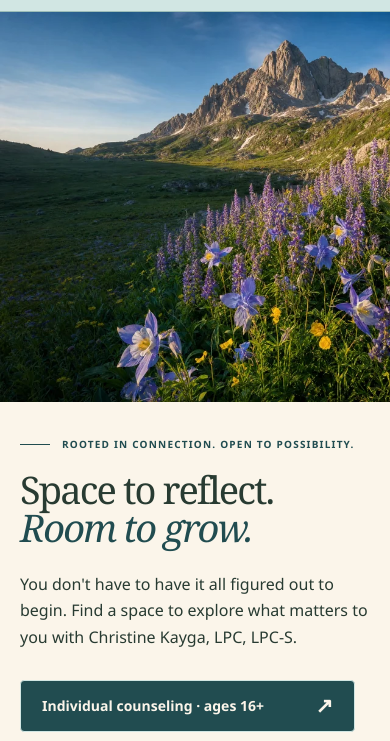
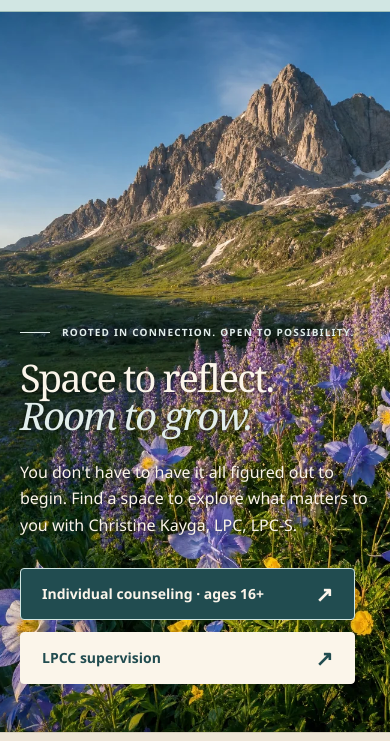
Before and after one commit to pvwt472v8r-beep/Wild-Flower-Reflection-Counseling-LLC, a plain HTML site: page index.html in a window 390 px wide. Shown: the part 61-802 px from the top of the page. Drawn offline with Linux system fonts and the light colour scheme.

Commit message:
Restore full-background heroes with page-specific focal points
Co-authored-by: Copilot <223556219+Copilot@users.noreply.github.com>

```diff
--- a/index.html
+++ b/index.html
@@ -7,7 +7,7 @@
     <meta name="description" content="Meet Christine Kayga, LPC, LPC-S at WildFlower Reflection Counseling LLC. Individual counseling for ages 16+ and supervision for LPCCs.">
     <title>WildFlower Reflection Counseling | Christine Kayga, LPC, LPC-S</title>
     <link rel="icon" href="favicon.svg" type="image/svg+xml">
-    <link rel="stylesheet" href="styles.css?v=wildflower-full-photos">
+    <link rel="stylesheet" href="styles.css?v=wildflower-backgrounds">
     <script src="script.js" defer></script>
   </head>
   <body>
@@ -40,7 +40,7 @@
     </header>
 
     <main id="main">
-      <section class="hero container" id="home" aria-labelledby="hero-title">
+      <section class="hero hero--home container" id="home" aria-labelledby="hero-title">
         <div class="hero-copy">
           <p class="eyebrow"><span class="little-line"></span> ROOTED IN CONNECTION. OPEN TO POSSIBILITY.</p>
           <h1 id="hero-title">Space to reflect.<br><em>Room to grow.</em></h1>
@@ -52,7 +52,7 @@
         </div>
         <div class="hero-visual">
           <div class="photo-frame" data-background-media>
-            <img class="hero-photo" src="image/home-1200.webp" srcset="image/home-640.webp 640w, image/home-1200.webp 1200w, image/home-1600.webp 1600w" sizes="(max-width: 800px) 100vw, min(51vw, 800px)" alt="" width="1200" height="1200" fetchpriority="high">
+            <img class="hero-photo" src="image/home-1200.webp" srcset="image/home-640.webp 640w, image/home-1200.webp 1200w, image/home-1600.webp 1600w" sizes="(max-width: 600px) 850px, (max-width: 800px) 1000px, 100vw" alt="" width="1200" height="1200" fetchpriority="high">
             <!-- Set data-src to approved footage; leave empty to keep the image without video requests. -->
             <video class="background-video" data-src="" muted loop playsinline preload="none" aria-hidden="true" tabindex="-1"></video>
             <button class="video-toggle" type="button" hidden>Play background video</button>
--- a/styles.css
+++ b/styles.css
@@ -51,30 +51,39 @@ svg { display: block; }
 .hero .button { background: var(--patina); border-color: var(--turquoise); color: var(--cream); }
 .hero .button:hover { background: var(--patina-hover); }
 .site-header :focus-visible { outline-color: var(--patina); }
-.hero-visual :focus-visible, .site-footer :focus-visible { outline-color: var(--oat-light); }
-.hero { display: grid; grid-template-columns: minmax(0, 1fr) min(51%, 800px); align-items: center; width: 100%; background: var(--cream); color: var(--ink); }
-.hero-copy { justify-self: end; width: min(100%, 656px); padding: clamp(28px, 4vw, 64px); }
+.hero :focus-visible, .site-footer :focus-visible { outline-color: var(--oat-light); }
+.hero { position: relative; isolation: isolate; display: grid; align-items: center; width: 100%; min-height: clamp(640px, 48vw, 1000px); background: var(--patina); color: var(--cream); }
+.hero--home { --hero-position: 70% 12%; --hero-mobile-position: 72% 20%; }
+.hero--christine { --hero-position: 72% 50%; --hero-mobile-position: 75% 42%; }
+.hero--counseling { --hero-position: 68% 46%; --hero-mobile-position: 68% 44%; }
+.hero--supervision { --hero-position: 72% 48%; --hero-mobile-position: 74% 40%; }
+.hero--connect { --hero-position: 72% 45%; --hero-mobile-position: 74% 40%; }
+.hero-copy { position: relative; width: min(560px, calc(100% - 112px)); margin: 64px max(56px, calc((100% - 1200px) / 2)); text-shadow: 0 2px 6px #000000a6; }
 .hero-actions { display: flex; flex-wrap: wrap; gap: 12px; }
-.hero .button-outline { background: transparent; color: var(--patina); border-color: var(--patina); }
+.hero .button { text-shadow: none; }
+.hero .button-outline { background: var(--cream); color: var(--patina); border-color: var(--cream); }
 .hero .button-outline:hover { background: var(--turquoise); }
 .eyebrow { font-size: 10px; font-weight: 600; letter-spacing: 2px; line-height: 1.6; margin: 0 0 23px; }
-.hero .eyebrow { display: flex; gap: 12px; align-items: center; color: var(--patina); font-size: 11px; letter-spacing: 2px; }
+.hero .eyebrow { display: flex; gap: 12px; align-items: center; color: var(--turquoise-light); font-size: 11px; letter-spacing: 2px; }
 .little-line { width: 30px; height: 1px; background: currentColor; flex-shrink: 0; }
 h1, h2, h3, p { margin-top: 0; }
 h1, h2, h3 { font-family: var(--serif); font-weight: 400; }
 h1 { font-size: clamp(54px, 7.5vw, 108px); line-height: 1.01; letter-spacing: -.05em; margin-bottom: 24px; }
 h1 em, h2 em { font-weight: 400; color: var(--patina); }
 .hero h1 { font-size: clamp(44px, 5.2vw, 76px); }
+.hero h1 em { color: var(--turquoise-light); }
 .hero-description { max-width: 40ch; font-size: clamp(16px, 1.5vw, 19px); line-height: 1.65; margin-bottom: 30px; }
-.hero-visual, .photo-frame { position: relative; }
-.hero-photo { width: 100%; height: auto; }
+.hero-visual { position: absolute; z-index: -1; inset: 0; }
+.photo-frame { position: absolute; inset: 0; overflow: hidden; }
+.hero-photo { width: 100%; height: 100%; object-fit: cover; object-position: var(--hero-position, center); }
 .background-video { position: absolute; inset: 0; width: 100%; height: 100%; object-fit: cover; opacity: 0; pointer-events: none; }
 .has-video .background-video { opacity: 1; }
 .video-toggle { position: absolute; z-index: 2; bottom: 36px; right: clamp(20px, 4vw, 56px); min-height: 44px; width: max-content; max-width: calc(100% - 40px); padding: 9px 16px; border: 1px solid #ffffff80; border-radius: 4px; background: var(--patina); color: white; font-size: 12px; cursor: pointer; pointer-events: auto; }
 .video-toggle:hover { background: var(--patina-hover); }
 .video-toggle[hidden] { display: none; }
 .video-status:not(.sr-only) { position: absolute; z-index: 2; right: clamp(20px, 4vw, 56px); bottom: 88px; max-width: min(32ch, calc(100% - 40px)); padding: 8px 12px; border-radius: 4px; background: var(--patina); color: var(--cream); font-size: 12px; line-height: 1.5; margin: 0; }
-.credential-line { color: var(--patina); font-weight: 600; font-size: 15px; margin-bottom: 10px; }
+.hero:has(.video-toggle:not([hidden])) .hero-copy { margin-bottom: 176px; }
+.credential-line { color: var(--turquoise-light); font-weight: 600; font-size: 15px; margin-bottom: 10px; }
 .christine-portrait { width: min(100%, 320px); margin-block: 24px 0; border-radius: 5px; }
 .approach-grid { display: grid; grid-template-columns: repeat(3, minmax(0, 1fr)); gap: 20px; }
 .approach-grid .service-card { padding: 28px; }
@@ -181,9 +190,7 @@ details p { color: var(--muted); font-size: 16px; padding-right: 28px; margin-bo
   .js .menu-toggle { display: flex; align-items: center; gap: 8px; min-height: 44px; background: transparent; border: 1px solid var(--patina); padding: 6px 12px; border-radius: 3px; font-size: 13px; color: inherit; }
   .js .primary-nav { display: none; }
   .js .primary-nav.is-open { display: flex; max-height: max(75px, calc(100dvh - 100px)); overflow: auto; padding: 8px 6px; }
-  .hero { grid-template-columns: minmax(0, 1fr); }
-  .hero-visual { grid-row: 1; }
-  .hero-copy { justify-self: center; }
+  .hero-copy { width: min(520px, calc(100% - 64px)); margin-inline: 32px; }
   .approach-grid { grid-template-columns: 1fr; }
   .approach-grid .service-card p { max-width: none; font-size: 14px; }
   .values-inner { gap: 22px; font-size: 9px; letter-spacing: .5px; }
@@ -206,7 +213,9 @@ details p { color: var(--muted); font-size: 16px; padding-right: 28px; margin-bo
   .primary-nav, .js .primary-nav.is-open { flex-direction: column; align-items: stretch; gap: 0; }
   .primary-nav > a { padding: 12px; justify-content: center; text-align: center; }
   .primary-nav .button { margin-top: 8px; }
-  .hero-copy { padding: 34px 20px 40px; }
+  .hero { min-height: 720px; align-items: end; }
+  .hero-copy { width: calc(100% - 40px); margin: 260px 20px 48px; }
+  .hero-photo { object-position: var(--hero-mobile-position, center); }
   .hero .eyebrow { font-size: 10px; letter-spacing: 1.2px; margin-bottom: 18px; }
   .hero h1 { font-size: clamp(38px, 9.5vw, 56px); }
   .hero-actions { flex-direction: column; align-items: stretch; max-width: 335px; }
```
Also changed, not shown: christine.html (+3 -3 lines), connect.html (+3 -3 lines), counseling.html (+3 -3 lines), supervision.html (+3 -3 lines), 1 other file.
